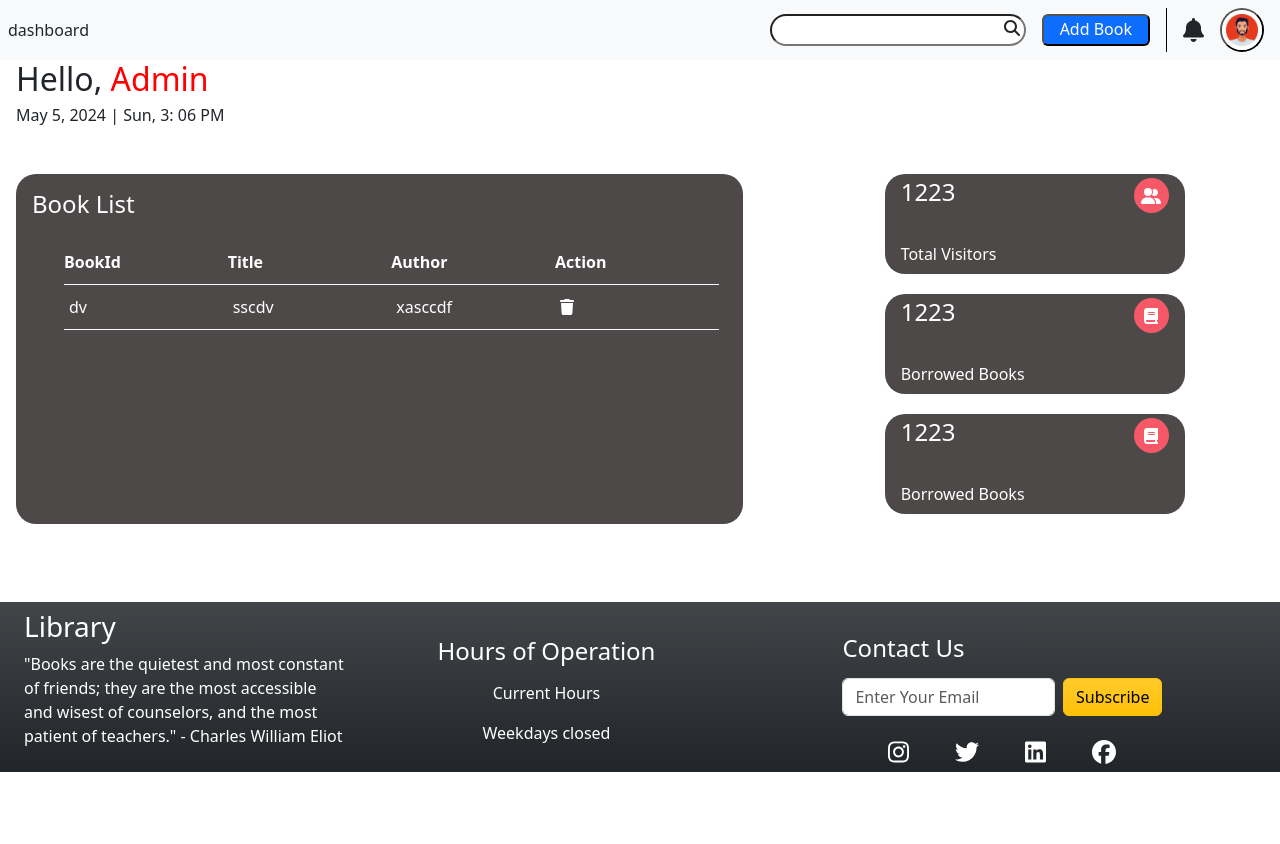
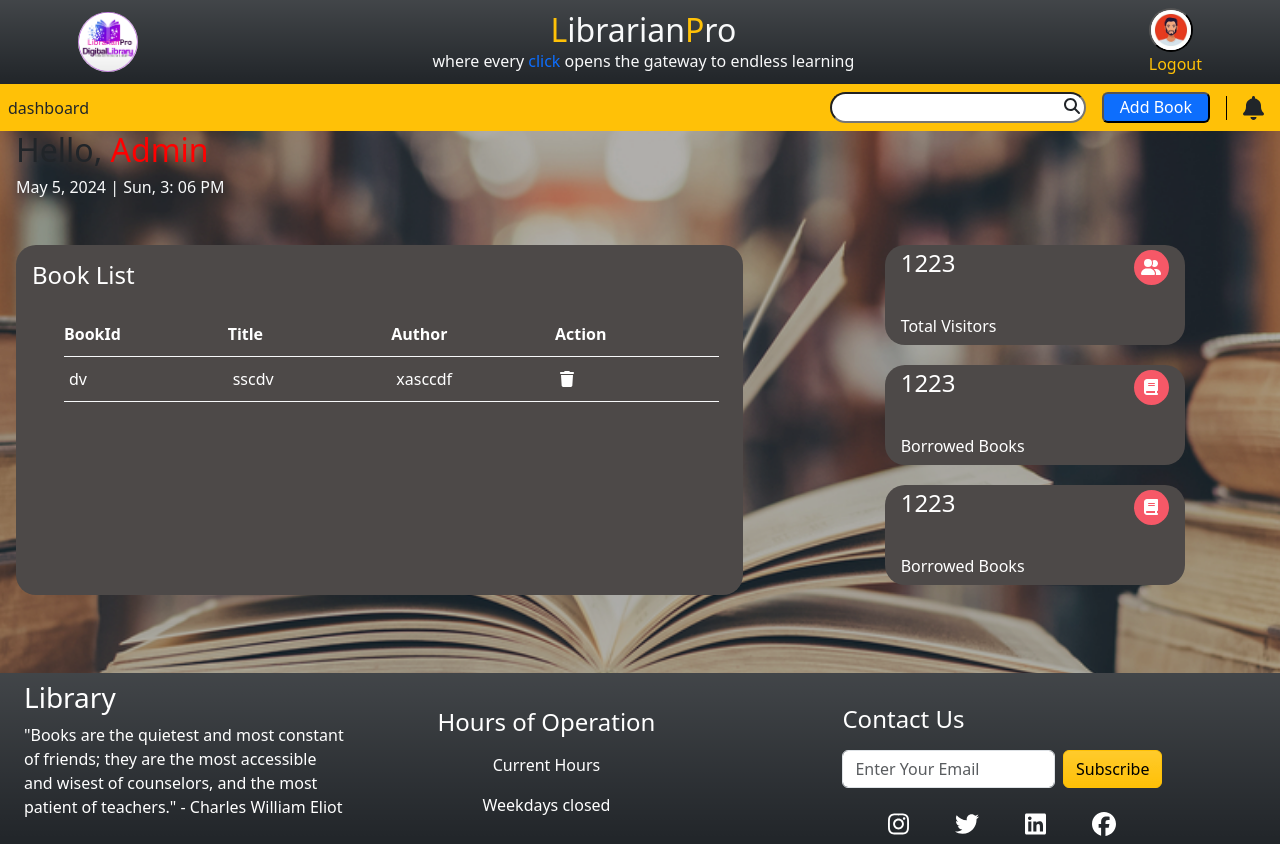
Before and after one commit to sarath2297/Library-management, a React (Vite) app: page /admin in a window 1280 px wide. Before the commit the page ends 800 px from the top, so only its background shows below. Built offline with nearby package versions, Linux system fonts and the light colour scheme.

Commit message:
all pages created

```diff
--- a/src/Pages/AdminPage.jsx
+++ b/src/Pages/AdminPage.jsx
@@ -1,10 +1,14 @@
 import AdminDashBoard from "../components/Admin/AdminDashBoard"
 import AdminNavBar from "../components/Admin/AdminNavBar"
 import Footer from "../components/Footer"
+import Header from "../components/Header"
+import List_of_BooksStyle from "./List_of_Books.module.css";
 
 const AdminPage = () => {
   return (
-    <div>
+    <div className={`${List_of_BooksStyle.image} `}>
+      <Header/>
+
       <AdminNavBar/>
       <AdminDashBoard/>
 
--- a/src/Pages/List_of_Books.module.css
+++ b/src/Pages/List_of_Books.module.css
@@ -1,7 +1,6 @@
 *{
     padding: 0px;
     margin: 0px;
-
 }
 .main{
     background-image: url("https://i0.wp.com/stanzaliving.wpcomstaging.com/wp-content/uploads/2022/04/473e6-library-in-hyderabad.jpg?fit=1000%2C500&ssl=1");
@@ -25,3 +24,10 @@
 ::-webkit-input-placeholder { /* WebKit browsers */
     color:white;
 }
+.image{
+    background-image: url('/src/assets/library-background.jpg');
+    background-repeat: no-repeat;
+    background-size: cover;
+    background-position: center;
+    box-shadow: inset 0 0 0 2000px rgba(0, 0, 0, 0.3);
+}
--- a/src/Pages/LoginPage.jsx
+++ b/src/Pages/LoginPage.jsx
@@ -3,6 +3,7 @@ import LoginPageStyles from "./LoginPage.module.css";
 import { loginApi, loginApiByUserName } from "../services/AllApis";
 import axios from "axios";
 import { useNavigate } from "react-router-dom";
+import logo from '../assets/logo.png'
 
 const LoginPage = () => {
   const nav = useNavigate();
@@ -71,13 +72,17 @@ const LoginPage = () => {
       >
         {/* For Logo */}
         <div className={`${LoginPageStyles.LogoDiv}   gap-6 p-4`}>
-          <img src="src/assets/liblogo.png" alt="" />
-          <h2 className="text-warning text-center">
-            {" "}
-            <span className="text-start mr-auto">Library</span> <br />
-            Management System{" "}
-          </h2>
+          <img src="src/assets/logo.png" alt="" />
+          <div >
+            <h2 className="text-warning text-center">
+              {" "}
+              <span className="text-start mr-auto text-primary"><span className="text-warning">L</span>ibrarian<span className="text-warning">P</span>ro</span> <br />
+              Digital Library{" "}
+            </h2>
+            <p className="text-light">where every <span className="text-primary">click</span> opens the gateway to endless learning</p>
+          </div>
         </div>
+
         <div className={` d-flex w-75  flex-column align-items-center`}>
           <form
             className={LoginPageStyles.loginForm}
@@ -112,12 +117,19 @@ const LoginPage = () => {
                 <p className="text-danger">{errorDetails?.userPassword}</p>
               )}
             </div>
+            <div className="text-warning mt-2 d-flex  align-items-center">
+              <h5 className="me-5 align-items-center">User <input type="radio" name="user" id="user" /></h5>
+              <h5 className="align-items-center">Admin <input type="radio" name="admin" id="admin" /></h5>
+            </div>
             <button
               className="px-4 py-1 bg-warning rounded mt-3"
               // onClick={checkLogin}
             >
               Login
             </button>
+            <div className="mt-4 text-primary">
+              <h6>Are you a new user?.. <a href="" className="text-warning">Register Now</a></h6>
+            </div>
           </form>
         </div>
       </div>
--- a/src/Pages/LoginPage.module.css
+++ b/src/Pages/LoginPage.module.css
@@ -21,7 +21,7 @@
         gap: 1rem;
         align-items: center;
    & img{
-      border-radius: 2rem;
+      border-radius: 5rem;
       width: 8.5rem;
    }
 }
--- a/src/Pages/UserPage.jsx
+++ b/src/Pages/UserPage.jsx
@@ -1,17 +1,23 @@
 import Header from "../components/Header"
 import Footer from "../components/Footer"
 import { FontAwesomeIcon } from '@fortawesome/react-fontawesome'
-import { faBook, faUserGroup , faTrash} from '@fortawesome/free-solid-svg-icons'
+import { faBook, faUserGroup , faTrash,faArrowRight} from '@fortawesome/free-solid-svg-icons'
 import NameTime from "../components/Common/NameTime"
+import Button from 'react-bootstrap/Button';
+import List_of_BooksStyle from "./List_of_Books.module.css";
 
 function UserPage() {
   return (
     <>
         <Header/>
-        <div className="ms-3 mt-2">
+        <div className={`${List_of_BooksStyle.image} `}>
+          <div className="ms-3 ">
+          <div>
           <NameTime userName="User"/>
+          <Button variant="warning" className='mt-2'>Go to Library <FontAwesomeIcon icon={faArrowRight} fade style={{color: "#ffffff",}} /></Button>
+          </div>
 
-          <div className='row mb-5 mt-5 ms-3'>
+          <div className='row mt-5 ms-3'>
                   <div className='col-md-3'>
                   <div  style={{width:'300px',height:'100px',color:'white',backgroundColor:'#4d4948', borderRadius:'20px',marginLeft:'10px',marginBottom:'20px'}}>
                           <div className='d-flex align-items-center justify-content-between px-3 py-1' >
@@ -32,7 +38,7 @@ function UserPage() {
                               <h4>1223</h4>
                               <div className='d-flex align-items-center justify-content-center' style={{width:'35px',height:'35px',backgroundColor:'orange', borderRadius:'20px'}}><FontAwesomeIcon icon={faBook} /></div>
                           </div>
-                          <p className='mt-4 ms-3'>Archived Books</p>
+                          <p className='mt-4 ms-3'>Wishlested Books</p>
                   </div>
                   </div>
                   <div className="col-md-1"></div>
@@ -66,6 +72,7 @@ function UserPage() {
 
 
               </div>
+          </div>
         </div>
         <Footer/>
     </>
--- a/src/components/Admin/AdminNavBar.jsx
+++ b/src/components/Admin/AdminNavBar.jsx
@@ -32,7 +32,7 @@ const AdminNavBar = () => {
 
   return (
     <>
-      <div className="d-flex justify-content-between align-items-center bg-light py-2">
+      <div className="d-flex justify-content-between align-items-center bg-warning py-2">
         <div>
           <p className="px-2 my-auto">dashboard</p>
         </div>
@@ -57,10 +57,6 @@ const AdminNavBar = () => {
 
           <div className={AdminNavrBarStyle.avatarDesigin}>
             <FontAwesomeIcon icon={faBell} className="fa-xl" />
-            <button className="rounded-circle" onClick={showModalHanlder}>
-              {" "}
-              <img src={avatar} alt="Avatar Logo" className="rounded-circle" />
-            </button>
           </div>
         </div>
         <LogoutModal ref={modal}  hideModal={hideModal}/>
--- a/src/components/Cards.jsx
+++ b/src/components/Cards.jsx
@@ -4,15 +4,16 @@ import Card from 'react-bootstrap/Card';
 function Cards() {
   return (
     <div>
-         <Card style={{ width: "14rem", marginTop:"2px" }}>
+         <Card style={{ width: "15rem", marginTop:"2px" }}>
             <Card.Img variant="top" src="https://m.media-amazon.com/images/I/416OL7OEsWL.AC_SX250.jpg" style={{height:'200px'}} />
             <Card.Body>
               <Card.Title>Name of Book</Card.Title>
               <Card.Text>
                <p>Auther :</p>
-               <p>Category :</p>
+               <p>Genre :</p>
               </Card.Text>
-              <Button variant="primary" >Take Book</Button>
+              <Button variant="primary" className='me-2' >Take Book</Button>
+              <Button variant="warning" className='ms-2'>Wishlist</Button>
             </Card.Body>
           </Card>
     </div>
--- a/src/components/Common/NameTime.jsx
+++ b/src/components/Common/NameTime.jsx
@@ -35,7 +35,7 @@ function NameTime({ userName }) {
       <h2>
         Hello, <span className={admindash.admindashspan}>{userName}</span>
       </h2>
-      <h6>
+      <h6 className="text-light">
         {`${month} ${date}, ${year}`} |{" "}
         {`${day}, ${formattedHours}: ${formattedMinutes} ${period}`}{" "}
       </h6>
--- a/src/components/Header.jsx
+++ b/src/components/Header.jsx
@@ -1,28 +1,63 @@
 import React from 'react'
 import Container from 'react-bootstrap/Container';
 import Navbar from 'react-bootstrap/Navbar';
-import logo1 from '../assets/liblogo.png'
-import {Link} from 'react-router-dom'
+import logo from '../assets/logo.png'
+import { FontAwesomeIcon } from '@fortawesome/react-fontawesome';
+import { faRightFromBracket } from '@fortawesome/free-solid-svg-icons';
+import { Link } from 'react-router-dom';
+import avatar from "../assets/avatar.jpg";
+import { useRef} from "react";
+import LogoutModal from './LogoutModal';
+
 
 function Header() {
+
+  const modal = useRef();
+
+  const showModalHanlder = () => {
+    modal.current.showModal();
+  };
+
+  const hideModal=()=>{
+    modal.current.close();
+
+  }
+
   return (
     <>
         <div>
-        <Navbar className="bg-dark bg-gradient p-0">
-        <Container>
+          <Navbar className="bg-dark bg-gradient p-0 align-items-center justify-content-center">
+            <Container className='justify-content-between p-2'>
 
-            <Link to={'/'}>
               <img
-                src={logo1}
-                width="80"
-                height="80"
-                className="d-inline-block align-top"
+                src={logo}
+                width="60"
+                height="60"
                 alt="Library Logo"
+                style={{borderRadius:'5rem'}}
               />
-            </Link>
 
-        </Container>
-      </Navbar>
+              <div className='align-items-center justify-content-center'>
+
+                <h2 className='d-flex text-light text-align-center mb-0 justify-content-center'><span className="text-warning">L</span>ibrarian<span className="text-warning">P</span>ro</h2>
+                <p className="text-light text-align-center mb-0">where every <span className="text-primary">click</span> opens the gateway to endless learning</p>
+
+              </div>
+
+              <div className='text-warning align-items-center'>
+
+                <button className="rounded-circle" onClick={showModalHanlder}>
+                  {" "}
+                  <img src={avatar} alt="Avatar Logo" className="rounded-circle" style={{height:"40px", width:"40px",}} />
+                </button>
+                <p className='mb-0'>Logout</p>
+
+              </div>
+
+              <LogoutModal ref={modal}  hideModal={hideModal}/>
+
+            </Container>
+         </Navbar>
 
         </div>
     </>
--- a/src/components/LogoutModal.jsx
+++ b/src/components/LogoutModal.jsx
@@ -1,12 +1,21 @@
 import { forwardRef } from "react";
+import { useNavigate } from "react-router-dom";
+
 
 const LogoutModal = forwardRef(function LogoutModal({ hideModal }, ref) {
+
+ const backtoLogin =  useNavigate()
+
+ const redirecttoLogin  = ()=>{
+  backtoLogin('/')
+ }
+
   return (
     <dialog ref={ref} className="mx-auto my-5 p-4 rounded">
       <div className="d-flex flex-column  mt-2">
         Do you Want to log Out
         <div className="px-4 d-flex justify-content-between">
-          <button className="px-3 py-1 rounded">Yes</button>
+          <button className="px-3 py-1 rounded" onClick={redirecttoLogin}>Yes</button>
           <button className="px-3 py-1 rounded" onClick={hideModal}>No</button>
         </div>
       </div>
```
Also changed, not shown: src/Pages/List_of_Books.jsx (+12 -13 lines), src/assets/logo.png (added).
